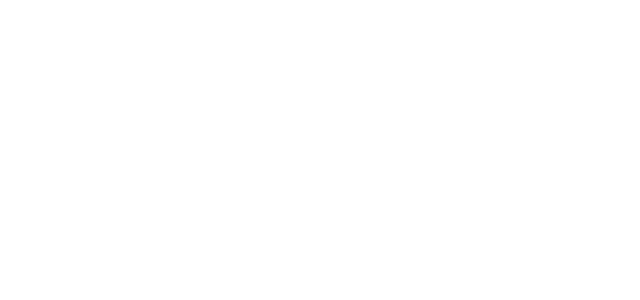
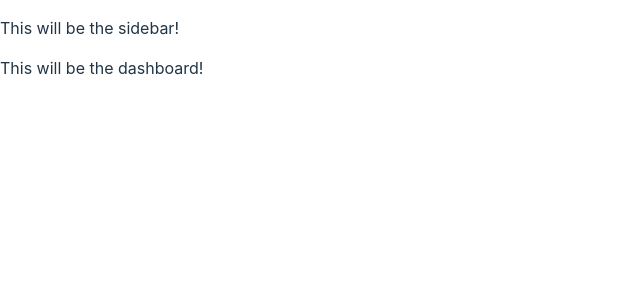
Before and after one commit to MattWong-ca/familyshare, a React (Vite) app in the folder apps/web/: page /home in a window 1280 px wide. Shown: the top 300 px of the page, without its empty margins (0-640 px from the left). Built offline with nearby package versions, Linux system fonts and the light colour scheme.

Commit message:
Comment out global font color

```diff
--- a/apps/web/src/App.module.css
+++ b/apps/web/src/App.module.css
@@ -1,5 +1,5 @@
 .appContainer {
-  color: rgba(255, 255, 255, 0.87);
+  /* color: rgba(255, 255, 255, 0.87); */
   display: flex;
   flex-direction: column;
   height: 100vh;
```
